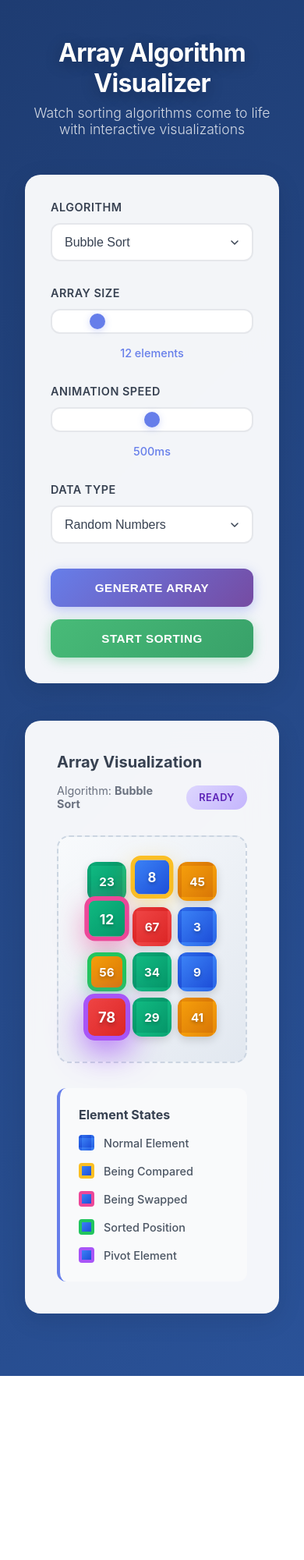
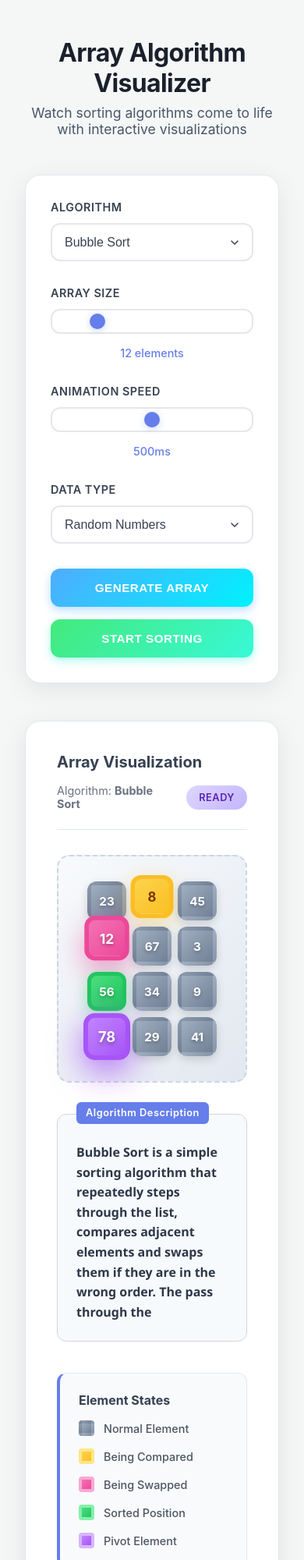
Before and after one commit to S-Rohan-Kumar/Algorithm-Visualizer, a plain HTML site: page index.html in a window 390 px wide. Shown: the top 2000 px of the page at 78% size. Before the commit the page ends 1764 px from the top, so only its background shows below. Drawn offline with Linux system fonts and the light colour scheme.

Commit message:
enhanced ui and added snippet for each algo

```diff
--- a/index.html
+++ b/index.html
@@ -8,13 +8,11 @@
 </head>
 <body>
   <div class="container">
-    <!-- Header -->
     <div class="header">
       <h1>Array Algorithm Visualizer</h1>
       <p>Watch sorting algorithms come to life with interactive visualizations</p>
     </div>
 
-    <!-- Control Panel -->
     <div class="control-panel">
       <div class="controls-grid">
         <div class="control-group">
@@ -58,7 +56,6 @@
       </div>
     </div>
 
-    <!-- Visualizer Container -->
     <div class="visualizer-container">
       <div class="visualizer-header">
         <h2 class="visualizer-title">Array Visualization</h2>
@@ -68,9 +65,11 @@
         </div>
       </div>
 
+      <div class="main-content-wrapper">
+
+        <div class="visualization-area">
           <div class="array-container">
             <div class="array-wrapper">
-          <!-- Demo Array -->
               <div class="array-display demo-array">
                 <div class="array-box value-medium">23</div>
                 <div class="array-box value-low comparing">8</div>
@@ -88,7 +87,10 @@
             </div>
           </div>
 
-      <!-- Legend -->
+          <div class="snippet">Bubble Sort is a simple sorting algorithm that repeatedly steps through the list, compares adjacent elements and swaps them if they are in the wrong order. The pass through the</div>
+        </div>
+
+        <div class="sidebar-area">
           <div class="legend">
             <div class="legend-title">Element States</div>
             <div class="legend-items">
@@ -116,7 +118,6 @@
           </div>
         </div>
 
-  </div>
-  <script src="script.js"></script>
+      </div> </div> </div> <script src="script.js"></script>
 </body>
 </html>
--- a/style.css
+++ b/style.css
@@ -6,7 +6,8 @@
 
 body {
     font-family: 'Inter', -apple-system, BlinkMacSystemFont, 'Segoe UI', Roboto, sans-serif;
-    background: linear-gradient(135deg, #1e3c72 0%, #2a5298 100%);
+    background-color: #f4f7f6;
+    color: #1a202c;
     min-height: 100vh;
     padding: 2rem 1rem;
 }
@@ -24,26 +25,24 @@ body {
 .header h1 {
     font-size: clamp(2rem, 5vw, 3.5rem);
     font-weight: 700;
-    color: #ffffff;
-    text-shadow: 0 4px 20px rgba(0, 0, 0, 0.3);
+    color: #1a202c;
     margin-bottom: 0.5rem;
     letter-spacing: -0.02em;
 }
 
 .header p {
-    color: rgba(255, 255, 255, 0.8);
+    color: #4a5568;
     font-size: 1.1rem;
-    font-weight: 300;
+    font-weight: 400;
 }
 
 .control-panel {
-    background: rgba(255, 255, 255, 0.95);
-    backdrop-filter: blur(20px);
+    background: #ffffff;
     border-radius: 20px;
     padding: 2rem;
     margin-bottom: 3rem;
-    box-shadow: 0 8px 32px rgba(0, 0, 0, 0.1);
-    border: 1px solid rgba(255, 255, 255, 0.2);
+    box-shadow: 0 8px 32px rgba(0, 0, 0, 0.08);
+    border: 1px solid #e2e8f0;
 }
 
 .controls-grid {
@@ -151,16 +150,33 @@ input[type="range"]::-webkit-slider-thumb:hover {
 }
 
 .btn-primary {
-    background: linear-gradient(135deg, #667eea 0%, #764ba2 100%);
-    color: white;
-    box-shadow: 0 4px 15px rgba(102, 126, 234, 0.4);
+  background: linear-gradient(135deg, #4facfe 0%, #00f2fe 100%);
+  color: #fff;
+  box-shadow: 0 4px 12px rgba(79, 172, 254, 0.4);
+  border: none;
+  transition: all 0.3s ease;
+}
+
+.btn-primary:hover {
+  background: linear-gradient(135deg, #00c6ff 0%, #0072ff 100%);
+  box-shadow: 0 6px 18px rgba(0, 114, 255, 0.5);
+  transform: translateY(-2px);
 }
 
 .btn-secondary {
-    background: linear-gradient(135deg, #48bb78 0%, #38a169 100%);
-    color: white;
-    box-shadow: 0 4px 15px rgba(72, 187, 120, 0.4);
+  background: linear-gradient(135deg, #43e97b 0%, #38f9d7 100%);
+  color: #fff;
+  box-shadow: 0 4px 12px rgba(56, 249, 215, 0.4);
+  border: none;
+  transition: all 0.3s ease;
 }
+
+.btn-secondary:hover {
+  background: linear-gradient(135deg, #32ff6a 0%, #00ffc3 100%);
+  box-shadow: 0 6px 18px rgba(0, 255, 195, 0.5);
+  transform: translateY(-2px);
+}
+
 
 .btn-warning {
     background: linear-gradient(135deg, #ed8936 0%, #dd6b20 100%);
@@ -190,13 +206,12 @@ input[type="range"]::-webkit-slider-thumb:hover {
 }
 
 .visualizer-container {
-    background: rgba(255, 255, 255, 0.95);
-    backdrop-filter: blur(20px);
+    background: #ffffff;
     border-radius: 20px;
     padding: 2.5rem;
     margin-bottom: 2rem;
-    box-shadow: 0 8px 32px rgba(0, 0, 0, 0.1);
-    border: 1px solid rgba(255, 255, 255, 0.2);
+    box-shadow: 0 8px 32px rgba(0, 0, 0, 0.08);
+    border: 1px solid #e2e8f0;
     min-height: 400px;
 }
 
@@ -207,6 +222,8 @@ input[type="range"]::-webkit-slider-thumb:hover {
     margin-bottom: 2rem;
     flex-wrap: wrap;
     gap: 1rem;
+    border-bottom: 1px solid #e2e8f0;
+    padding-bottom: 1.5rem;
 }
 
 .visualizer-title {
@@ -252,8 +269,26 @@ input[type="range"]::-webkit-slider-thumb:hover {
     color: #b91c1c;
 }
 
+.main-content-wrapper {
+    display: flex;
+    gap: 2.5rem;
+}
+
+.visualization-area {
+    flex: 2;
+    min-width: 0;
+}
+
+.sidebar-area {
+    flex: 1;
+    min-width: 240px;
+    align-self: flex-start;
+}
+
+
 .array-container {
-    margin: 2rem 0;
+    margin: 0;
+    margin-bottom: 2.5rem;
 }
 
 .array-wrapper {
@@ -292,46 +327,35 @@ input[type="range"]::-webkit-slider-thumb:hover {
     position: relative;
     cursor: pointer;
     border: 5px solid transparent;
+    background: linear-gradient(135deg, #a0aec0 0%, #718096 100%);
 }
 
-/* Different colors for different values */
-.array-box.value-low {
-    background: linear-gradient(135deg, #3b82f6 0%, #1d4ed8 100%);
-}
-
-.array-box.value-medium {
-    background: linear-gradient(135deg, #10b981 0%, #059669 100%);
-}
-
-.array-box.value-high {
-    background: linear-gradient(135deg, #f59e0b 0%, #d97706 100%);
-}
-
-.array-box.value-highest {
-    background: linear-gradient(135deg, #ef4444 0%, #dc2626 100%);
-}
-
-/* Animation states */
 .array-box.comparing {
+    background: linear-gradient(135deg, #fcd34d 0%, #fbbf24 100%);
     border-color: #fbbf24;
+    color: #78350f;
+    text-shadow: none;
     transform: scale(1.1) translateY(-5px);
     box-shadow: 0 8px 25px rgba(251, 191, 36, 0.4);
     animation: pulse-yellow 1s ease-in-out infinite;
 }
 
 .array-box.swapping {
+    background: linear-gradient(135deg, #f472b6 0%, #ec4899 100%);
     border-color: #ec4899;
     transform: scale(1.15) translateY(-8px);
     box-shadow: 0 12px 30px rgba(236, 72, 153, 0.5);
-    animation: bounce 0.6s ease-in-out infinite alternate;
+    animation: bounce 0.6s ease-in-out infinite;
 }
 
 .array-box.sorted {
+    background: linear-gradient(135deg, #4ade80 0%, #22c55e 100%);
     border-color: #22c55e;
     box-shadow: 0 6px 20px rgba(34, 197, 94, 0.4);
 }
 
 .array-box.pivot {
+    background: linear-gradient(135deg, #c084fc 0%, #a855f7 100%);
     border-color: #a855f7;
     transform: scale(1.2);
     box-shadow: 0 8px 25px rgba(168, 85, 247, 0.5);
@@ -388,11 +412,42 @@ input[type="range"]::-webkit-slider-thumb:hover {
     font-weight: 500;
 }
 
+.snippet {
+    background: #f7fafc;
+    border: 1px solid #d1d5db;
+    border-radius: 12px;
+    padding: 2.25rem 1.5rem 1.5rem 1.5rem;
+    font-family: "Poppins", "Segoe UI", sans-serif;
+    color: #2d3748;
+    line-height: 1.6;
+    font-size: 1rem;
+    font-weight: 700;
+    position: relative;
+    margin-top: 2rem;
+}
+
+.snippet::before {
+    content: 'Algorithm Description';
+    position: absolute;
+    top: -1rem;
+    left: 1.5rem;
+    background: #667eea;
+    color: white;
+    padding: 0.25rem 0.75rem;
+    border-radius: 6px;
+    font-size: 0.8rem;
+    font-weight: 600;
+    font-family: 'Inter', sans-serif;
+    letter-spacing: 0.5px;
+}
+
+
 .legend {
-    margin-top: 2rem;
+    margin-top: 0;
     padding: 1.5rem;
     background: #f9fafb;
     border-radius: 12px;
+    border: 1px solid #e2e8f0;
     border-left: 4px solid #667eea;
 }
 
@@ -405,7 +460,7 @@ input[type="range"]::-webkit-slider-thumb:hover {
 
 .legend-items {
     display: grid;
-    grid-template-columns: repeat(auto-fit, minmax(200px, 1fr));
+    grid-template-columns: 1fr;
     gap: 1rem;
 }
 
@@ -423,27 +478,27 @@ input[type="range"]::-webkit-slider-thumb:hover {
 }
 
 .legend-box.normal {
-    background: linear-gradient(135deg, #3b82f6 0%, #1d4ed8 100%);
+    background: linear-gradient(135deg, #a0aec0 0%, #718096 100%);
 }
 
 .legend-box.comparing {
-    background: linear-gradient(135deg, #3b82f6 0%, #1d4ed8 100%);
-    border-color: #fbbf24;
+    background: linear-gradient(135deg, #fcd34d 0%, #fbbf24 100%);
+    border-color: #fde68a;
 }
 
 .legend-box.swapping {
-    background: linear-gradient(135deg, #3b82f6 0%, #1d4ed8 100%);
-    border-color: #ec4899;
+    background: linear-gradient(135deg, #f472b6 0%, #ec4899 100%);
+    border-color: #f9a8d4;
 }
 
 .legend-box.sorted {
-    background: linear-gradient(135deg, #3b82f6 0%, #1d4ed8 100%);
-    border-color: #22c55e;
+    background: linear-gradient(135deg, #4ade80 0%, #22c55e 100%);
+    border-color: #86efac;
 }
 
 .legend-box.pivot {
-    background: linear-gradient(135deg, #3b82f6 0%, #1d4ed8 100%);
-    border-color: #a855f7;
+    background: linear-gradient(135deg, #c084fc 0%, #a855f7 100%);
+    border-color: #d8b4fe;
 }
 
 .legend-text {
@@ -453,12 +508,11 @@ input[type="range"]::-webkit-slider-thumb:hover {
 }
 
 .stats-panel {
-    background: rgba(255, 255, 255, 0.95);
-    backdrop-filter: blur(20px);
+    background: #ffffff;
     border-radius: 20px;
     padding: 2rem;
-    box-shadow: 0 8px 32px rgba(0, 0, 0, 0.1);
-    border: 1px solid rgba(255, 255, 255, 0.2);
+    box-shadow: 0 8px 32px rgba(0, 0, 0, 0.08);
+    border: 1px solid #e2e8f0;
 }
 
 .stats-grid {
@@ -490,7 +544,21 @@ input[type="range"]::-webkit-slider-thumb:hover {
     font-weight: 600;
 }
 
-/* Responsive Design */
+@media (max-width: 992px) {
+    .main-content-wrapper {
+        flex-direction: column;
+    }
+
+    .sidebar-area {
+        width: 100%;
+    }
+
+    .legend-items {
+        grid-template-columns: repeat(auto-fit, minmax(200px, 1fr));
+    }
+}
+
+
 @media (max-width: 768px) {
     .container {
         padding: 1rem;
@@ -502,6 +570,7 @@ input[type="range"]::-webkit-slider-thumb:hover {
 
     .button-group {
         flex-direction: column;
+        align-items: center;
     }
 
     .btn {
@@ -529,7 +598,6 @@ input[type="range"]::-webkit-slider-thumb:hover {
     }
 }
 
-/* Demo array for visual purposes */
 .demo-array {
     display: flex;
     gap: 8px;
```
Also changed, not shown: script.js (+166 -158 lines). Lines whose indentation alone changed are shown as unchanged.
